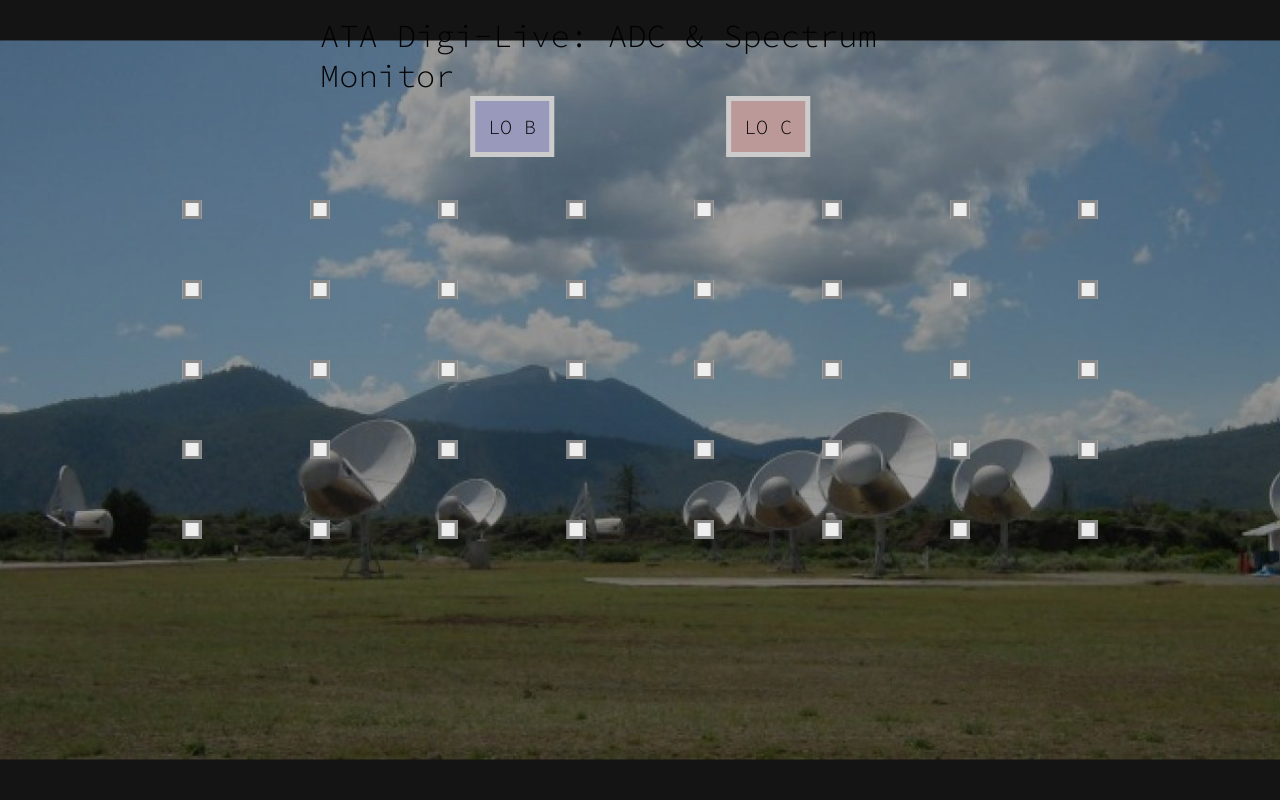
After one commit to gsingh-0-0-1/digilive, a Python web app: template public/templates/landing.html in a window 1280 px wide. The commit adds this page. Run offline with Jinja, Linux system fonts and the light colour scheme; the template is opened without the code that fills it, so the values that code supplies are empty.

Commit message:
some major overhauls - added a landing page, modified scripts to display pull time correctly, implemented lock set/release mechanism for pulling ADC data

```diff
--- a/boot.py
+++ b/boot.py
@@ -1,10 +1,13 @@
+import os
 import subprocess
 import sys
 import time
 
 N_ANTENNAE = 40#int(sys.argv[1])
 
-DIR = "/home/sonata/gsingh_tests/digilive/"
+DIR = os.environ["DIGILIVE_INFO_DIR"]
+if DIR[-1] != '/':
+    DIR = DIR + "/"
 
 webserver_proc = subprocess.Popen(["env","TZ='America/Los_Angeles'", "node", DIR + "dataserver.js", "40"], stdout = subprocess.DEVNULL, stderr = subprocess.STDOUT, cwd = DIR)
 with open(DIR + "webid.txt", "w") as f:
--- a/killprocs.py
+++ b/killprocs.py
@@ -1,6 +1,7 @@
 import subprocess
+import os
 
-f = open("/home/sonata/gsingh_tests/digilive/pids.txt", "r")
+f = open(os.environ["DIGILIVE_INFO_DIR"] + "pids.txt", "r")
 d = f.read()
 f.close()
 for pid in d.split("\n"):
--- a/killswitch.py
+++ b/killswitch.py
@@ -1,6 +1,7 @@
 import subprocess
+import os
 
-DIR = "/home/sonata/gsingh_tests/digilive/"
+DIR = os.environ["DIGILIVE_INFO_DIR"]
 
 subprocess.Popen(["python3", DIR + "killprocs.py"])
 
--- a/processor.py
+++ b/processor.py
@@ -37,6 +37,8 @@ HALFRANGE = 2 ** 13
 IDEAL_ADC_STD = HALFRANGE / 8
 ADC_MAX_DEV = 240#IDEAL_ADC_STD * 0.5
 
+NUM_OLD_BOARDS = 11
+
 snap_tab = snap_config.get_ata_snap_tab()
 #rfsoc_hostnames = [el for el in list(snap_tab['snap_hostname']) if 'frb' not in el][THIS_ANTENNA]
 #rfsocs = snap_control.init_snaps([rfsoc_hostnames], load_system_information=True)
@@ -47,7 +49,7 @@ requests.get("http://10.10.1.31:9000/antlo_update/" + str(THIS_ANTENNA) + "/" +
 
 while True:
     try:
-        centerfreq = ata_control.get_sky_freq(lo = snap_tab["LO"][THIS_ANTENNA + 11])
+        centerfreq = ata_control.get_sky_freq(lo = snap_tab["LO"][THIS_ANTENNA + NUM_OLD_BOARDS])
         break
     except Exception as e:
         #logging.error(traceback.format_exc())
--- /dev/null
+++ b/public/templates/landing.html
@@ -0,0 +1,168 @@
+<!doctype html>
+<html>
+<head>
+    <title>ATA Digi-Live</title>
+    <meta name="description" content="">
+    <meta name="keywords" content="">
+    <link href="https://fonts.googleapis.com/css2?family=Source+Code+Pro:wght@300&display=swap" rel="stylesheet">
+    <style>
+        body{
+            background-color: #222;
+        }
+
+        #ataimage{
+           position: fixed;
+           left: 50%;
+           top: 50%;
+           width: 100%;
+           z-index: 0;
+           transform: translate(-50%, -50%);
+        }
+
+        #topheading{
+            position: fixed;
+            left: 50%;
+            top: 2%;
+            transform: translate(-50%, 0);
+            font-family: Source Code Pro;
+            font-size: 4vh;
+            color: #000;
+            z-index: 3;
+        }
+
+        .LObutton{
+            z-index: 3;
+            position: fixed;
+            top: 12%;
+            font-family: Source Code Pro;
+            font-size: 2.5vh;
+            padding: 1% 1%;
+            border: 0.65vh solid #ccc;
+        }
+
+        #LOB{
+            left: 40%;
+            transform: translate(-50%, 0%);
+            background-color: #99b;
+        }
+
+        #LOC{
+            left: 60%;
+            transform: translate(-50%, 0%);
+            background-color: #b99;
+        }
+
+        .antlobutton{
+            position: fixed;
+            font-size: 1.5vh;
+            font-family: Source Code Pro;
+            padding: 0.5% 0.5%;
+            border: 0.4vh solid #888;
+            color: #ddd;
+            z-index: 3;
+        }
+
+        #cover{
+            z-index: 2;
+            position: fixed;
+            left: 0%;
+            top: 0%;
+            height: 100%;
+            width: 100%;
+            background-color: rgba(0.2, 0.2, 0.2, 0.4);
+
+        }
+    </style>
+</head>
+<body>
+    <div id='topheading'>
+        010001010010010000110100101011010101011010
+    </div>
+
+    <button class="LObutton" id="LOB" onclick='window.location.href = window.location.origin + "/1"'>
+        LO B
+    </button>
+
+    <button class="LObutton" id="LOC" onclick='window.location.href = window.location.origin + "/2"'>
+        LO C
+    </button>
+
+    <img src='/resources/ata_img.jpeg' id='ataimage'>
+    </img>
+
+    <div id='cover'>
+    </div>
+</body>
+    <script>
+
+        var headingtexts = {
+            0 : '010001010010010000110100101011010101011010',
+            1 : '01000i01001001000011010010101101010101010',
+            2 : '01000i0i001001000011010010101m10101011o10',
+            3 : '0T00Di0i00L00100001101Sp1010um101011o10',
+            4 : '0TA0Digi00L0i00001101Sp1ct0um1010itor',
+            5 : 'ATA0Digi0Liv000D1&1Sp1ct0um Mo0itor',
+            6 : 'ATA Digi-Live0AD1 &1Spectrum Monitor',
+            7 : 'ATA Digi-Live: ADC & Spectrum Monitor',
+        }
+
+        function animateHeader(n){
+            if (headingtexts[n] == undefined){
+                return
+            }
+            else{
+                document.getElementById("topheading").textContent = headingtexts[n]
+                setTimeout(function(){
+                    animateHeader(n + 1)
+                }, 150 - (n * n / 2))
+            }
+        }
+
+        animateHeader(0)
+
+        ANTLOBUTTONS_TOP = 25
+        ANTLOBUTTONS_LEFT = 15
+        ANTLO_VERT_SPACE = 10
+        ANTLO_HORZ_SPACE = 10
+
+        function setAntloButtonText(n){
+            var b = document.getElementById('antlo' + String(n))
+            var req = new XMLHttpRequest;
+            req.open("GET", "/antlo/" + String(n))
+            req.send()
+            req.onreadystatechange = function(){
+                if (this.readyState == 4 && this.status == 200){
+                    b.textContent = this.responseText
+                    var lastchar = b.textContent.charAt(b.textContent.length - 1)
+                    var color = ''
+                    if (lastchar === 'B'){
+                        color = '#339'
+                    }
+                    if (lastchar === 'C'){
+                        color = '#933'
+                    }
+                    b.style.backgroundColor = color;
+                }
+            }
+        }
+
+        //40 total; 8 rows, 5 per row
+        function createAntloButton(n){
+            var b = document.createElement('button')
+            b.classList.add('antlobutton')
+            b.id = "antlo" + String(n)
+            b.style.left = String(((n - 1) % 8) * ANTLO_HORZ_SPACE + ANTLOBUTTONS_LEFT) + "%"
+            b.style.top = String(Math.floor((n - 1) / 8) * ANTLO_VERT_SPACE + ANTLOBUTTONS_TOP) + "%"
+            b.style.transform = "translate(-50%, 0%)"
+            b.onclick = function(){
+                window.location.href = window.location.origin + "/chart/" + String(n)
+            }
+            document.body.appendChild(b)
+            setAntloButtonText(n)
+        }
+
+        for (var i = 1; i <= 40; i++){
+            createAntloButton(i)
+        }
+    </script>
+</html>
--- a/public/templates/livegraph.html
+++ b/public/templates/livegraph.html
@@ -278,8 +278,8 @@
             chanreq.onreadystatechange = function(){
                 if (this.readyState == 4 && this.status == 200){
                     var spl = this.responseText.split("_")
-                    var low = spl[0] * 1
-                    var high = spl[1] * 1
+                    var low = spl[1] * 1
+                    var high = spl[0] * 1
                     var step = spl[2] * 1
                     FREQDATA = [low, high, step]
 
--- a/pull.py
+++ b/pull.py
@@ -4,6 +4,7 @@ import numpy as np
 import requests
 import time
 import pandas as pd
+from ATATools.device_lock import set_device_lock, release_device_lock
 
 snap_tab = snap_config.get_ata_snap_tab()
 
@@ -22,7 +23,9 @@ while True:
 
 
         # get ADC values for first RFSoC pipeline
+        set_device_lock(rfsoc_hostnames[ind])
         x_adc, y_adc = rfsocs[ind].adc_get_samples()
+        release_device_lock(rfsoc_hostnames[ind])
         x_adc = np.array(x_adc)
         y_adc = np.array(y_adc)
 
```
Also changed, not shown: dataserver.js (+9 -4 lines), public/templates/main.html (+24 -8 lines), public/resources/ata_img.jpeg (added), public/resources/ata_night.jpeg (added).
